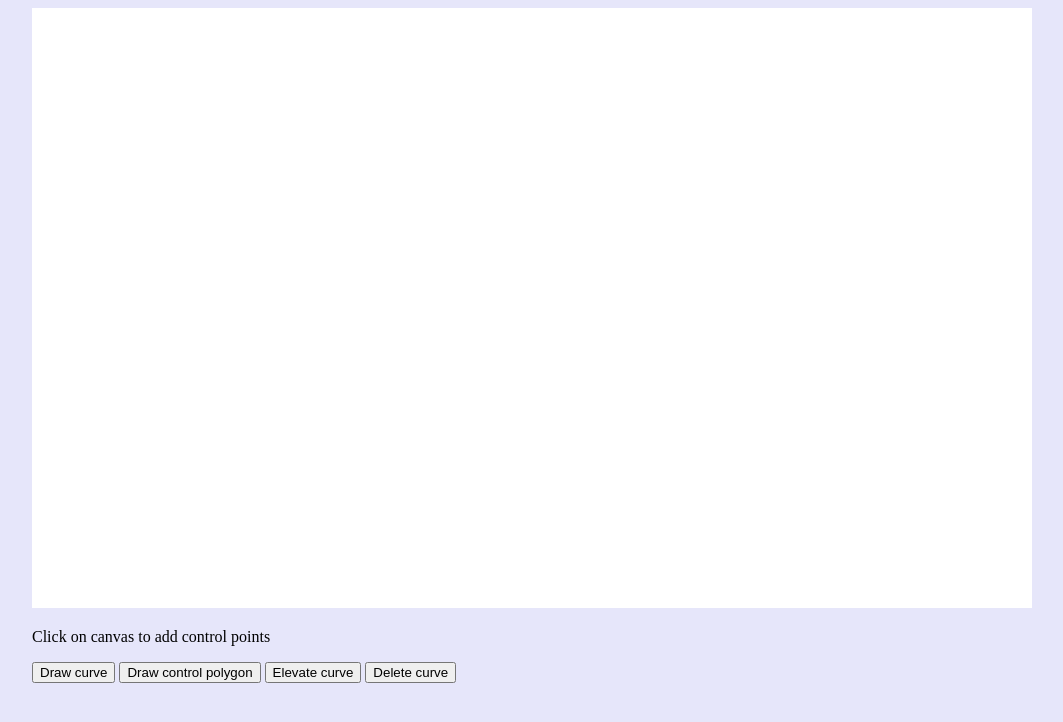
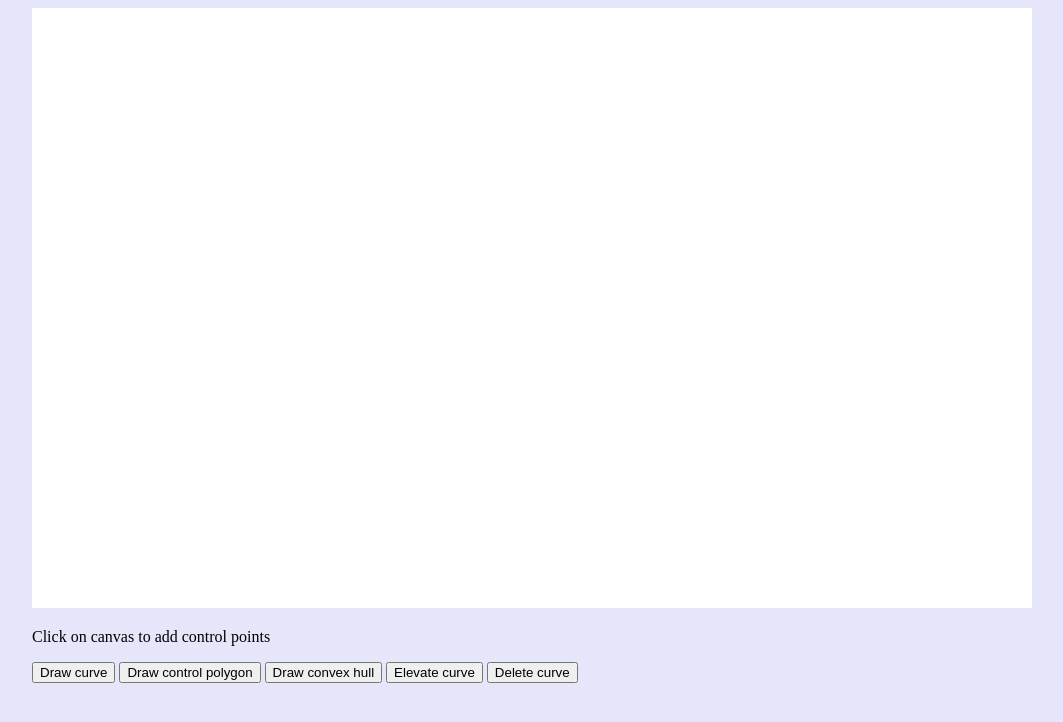
Before and after one commit to Robinseibold/CAGD, a plain HTML site: page Source/Index.html in a window 1280 px wide. Shown: the whole page, without its empty margins (108-1171 px from the left). Drawn offline with Linux system fonts and the light colour scheme.

Commit message:
Add functions and button for drawing the Convex Hull

```diff
--- a/Source/Draw/Draw.js
+++ b/Source/Draw/Draw.js
@@ -55,6 +55,13 @@ function drawControlPolygon() {
     }
 }
 
+function drawConvexHull() {
+    var pointsOnConvexHull = convexHullByJarvisMarch(controlPoints);
+    for (pointIndex = 0; pointIndex < (pointsOnConvexHull.length - 1); pointIndex++) {
+        drawDashedLine(pointsOnConvexHull[pointIndex], pointsOnConvexHull[pointIndex + 1]);
+    }
+}
+
 function drawDashedLine(startPoint, endPoint) {
     var canvasContext = canvas.getContext("2d");
     canvasContext.beginPath();
--- a/Source/Index.html
+++ b/Source/Index.html
@@ -7,6 +7,7 @@
 
         <script type "text/javascript" src = "Draw/Draw.js"> </script>
         <script type "text/javascript" src = "Bezier/Bezier.js"> </script>
+        <script type "text/javascript" src = "ConvexHull/ConvexHull.js"> </script>
 
         <meta charset = "UTF-8">
         <title> CAGD </title>
@@ -19,6 +20,7 @@
         <p id = "posText">Click on canvas to add control points<p/>
         <button type = "button" onclick = "drawBezierCurve()">Draw curve</button>
         <button type = "button" onclick = "drawControlPolygon()">Draw control polygon</button>
+        <button type = "button" onclick = "drawConvexHull()">Draw convex hull</button>
         <button type = "button" onclick = "drawDegreeElevatedBezierCurve()">Elevate curve</button>
         <button type = "button" onclick = "clearBezierCurve()">Delete curve</button>
     </div>
```
